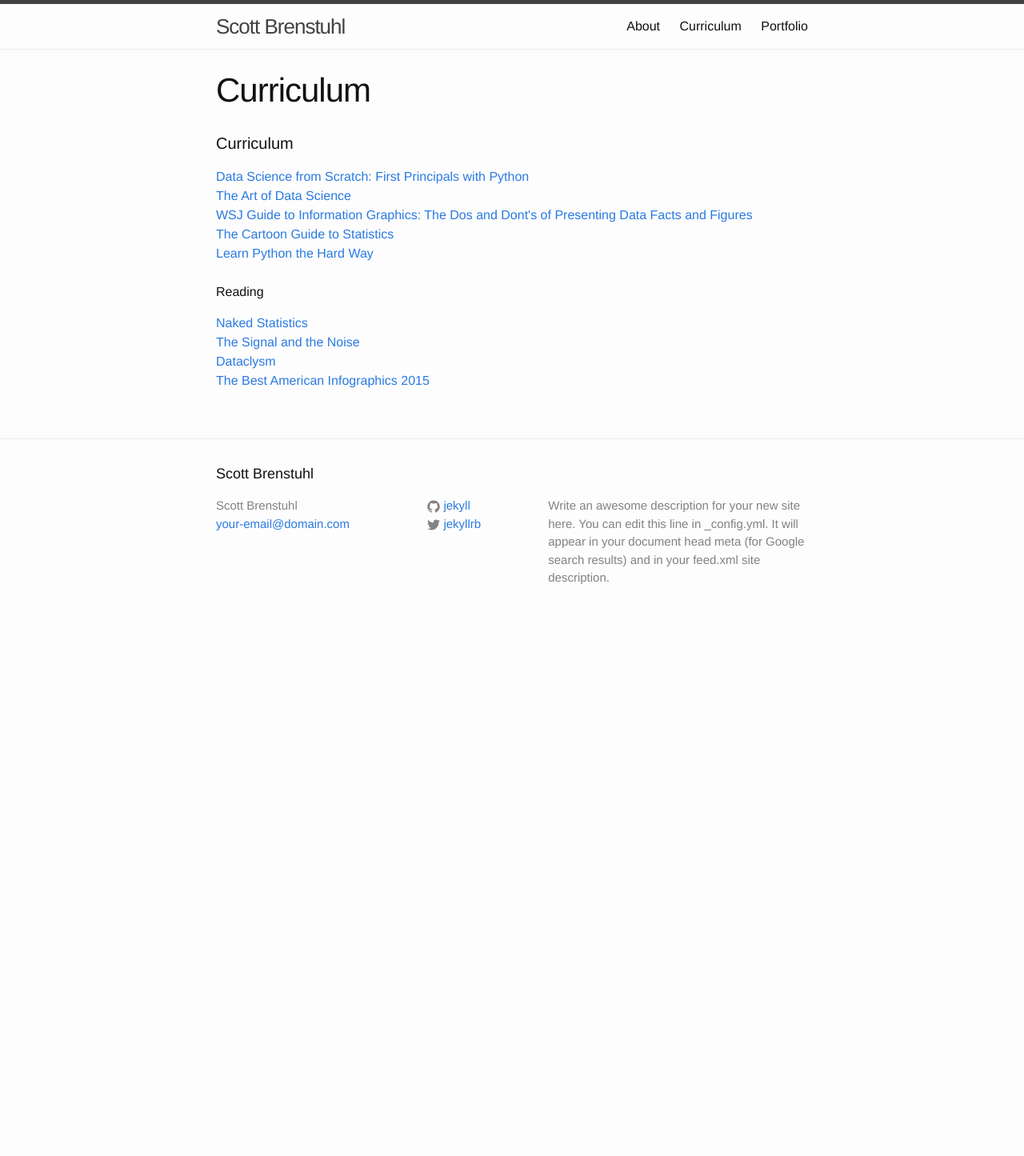
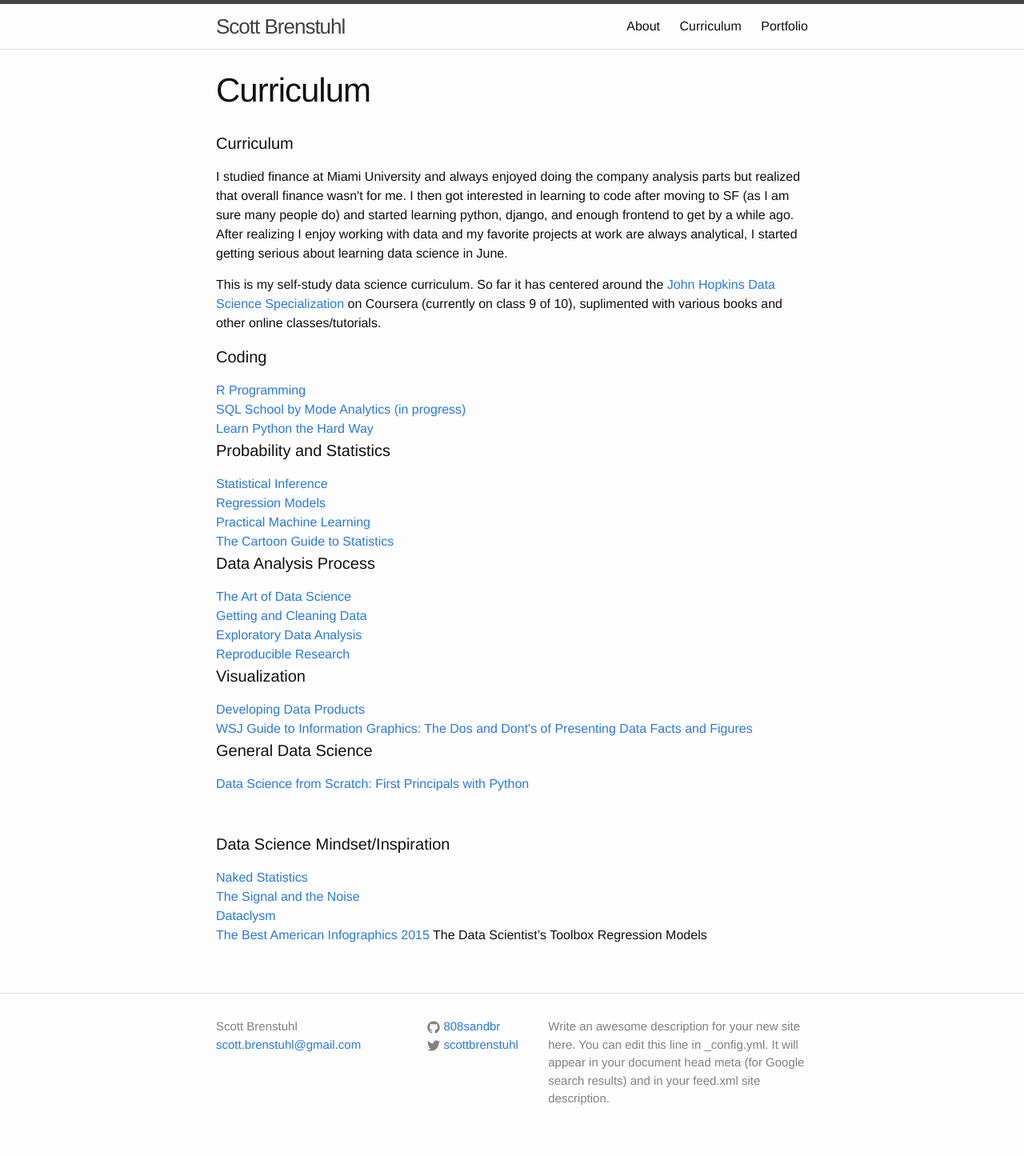
Before and after one commit to 808sAndBR/808sandbr.github.io, a Jekyll site: the page built from curriculum.md, in a window 1280 px wide. Shown: the whole page at 80% size. Built offline with Jekyll 4.4.1, drawn with Linux system fonts in a browser that asks for light colours; before the commit the page ends 900 px from its top, so only the background shows below that.

Commit message:
curriculum outline created

```diff
--- a/_config.yml
+++ b/_config.yml
@@ -7,15 +7,15 @@
 
 # Site settings
 title: Scott Brenstuhl
-email: your-email@domain.com
+email: scott.brenstuhl@gmail.com
 description: > # this means to ignore newlines until "baseurl:"
   Write an awesome description for your new site here. You can edit this
   line in _config.yml. It will appear in your document head meta (for
   Google search results) and in your feed.xml site description.
 baseurl: "" # the subpath of your site, e.g. /blog
 url: "http://yourdomain.com" # the base hostname & protocol for your site
-twitter_username: jekyllrb
-github_username:  jekyll
+twitter_username: scottbrenstuhl
+github_username:  808sandbr
 
 # Build settings
 markdown: kramdown
--- a/_includes/footer.html
+++ b/_includes/footer.html
@@ -1,8 +1,6 @@
 <footer class="site-footer">
 
   <div class="wrapper">
-
-    <h2 class="footer-heading">{{ site.title }}</h2>
 
     <div class="footer-col-wrapper">
       <div class="footer-col footer-col-1">
--- a/curriculum.md
+++ b/curriculum.md
@@ -7,19 +7,50 @@ permalink: /curriculum/
 <div class="home">
 
   <h1 class="page-heading">Curriculum</h1>
+  <p>
+    I studied finance at Miami University and always enjoyed doing the company analysis parts but realized that overall finance wasn't for me. I then got interested in learning to code after moving to SF (as I am sure many people do) and started learning python, django, and enough frontend to get by a while ago. After realizing I enjoy working with data and my favorite projects at work are always analytical, I started getting serious about learning data science in June.
+  </p>
+  <p>
+    This is my self-study data science curriculum. So far it has centered around the <a href="https://www.coursera.org/specializations/jhu-data-science">John Hopkins Data Science Specialization</a> on Coursera (currently on class 9 of 10), suplimented with various books and other online classes/tutorials.
+  </p>
+  <h4>Coding</h4>
+    <a>R Programming</a>
+    <br>
+    <a href="https://sqlschool.modeanalytics.com/" target="_blank">SQL School by Mode Analytics (in progress)</a>
+    <br>
+    <a href="http://learnpythonthehardway.org/book/" target="_blank">Learn Python the Hard Way</a>
 
-  <a href="http://smile.amazon.com/Data-Science-Scratch-Principles-Python/dp/149190142X" target="_blank">Data Science from Scratch: First Principals with Python</a>
-  <br>
-  <a href="https://leanpub.com/artofdatascience" target="_blank">The Art of Data Science</a>
-  <br>
-  <a href="http://smile.amazon.com/dp/0393347281/" target="_blank">WSJ Guide to Information Graphics: The Dos and Dont's of Presenting Data Facts and Figures</a>
-  <br>
-  <a href="http://smile.amazon.com/Cartoon-Guide-Statistics-Larry-Gonick/dp/0062731025/" target="_blank">The Cartoon Guide to Statistics</a>
-  <br>
-  <a href="http://learnpythonthehardway.org/book/" target="_blank">Learn Python the Hard Way</a>
+  <h4>Probability and Statistics</h4>
+    <a>Statistical Inference</a>
+    <br>
+    <a>Regression Models</a>
+    <br>
+    <a>Practical Machine Learning</a>
+    <br>
+    <a href="http://smile.amazon.com/Cartoon-Guide-Statistics-Larry-Gonick/dp/0062731025/" target="_blank">The Cartoon Guide to Statistics</a>
+
+  <h4>Data Analysis Process</h4>
+    <a href="https://leanpub.com/artofdatascience" target="_blank">The Art of Data Science</a>
+    <br>
+    <a>Getting and Cleaning Data</a>
+    <br>
+    <a>Exploratory Data Analysis</a>
+    <br>
+    <a>Reproducible Research</a>
+
+  <h4>Visualization</h4>
+    <a>Developing Data Products</a>
+    <br>
+    <a href="http://smile.amazon.com/dp/0393347281/" target="_blank">WSJ Guide to Information Graphics: The Dos and Dont's of Presenting Data Facts and Figures</a>
+
+
+  <h4>General Data Science</h4>
+    <a href="http://smile.amazon.com/Data-Science-Scratch-Principles-Python/dp/149190142X" target="_blank">Data Science from Scratch: First Principals with Python</a>
+    <br>
+
   <br><br>
 
-  <p>Reading</p>
+  <h4>Data Science Mindset/Inspiration</h4>
   <a href="http://smile.amazon.com/Naked-Statistics-Stripping-Dread-Data/dp/039334777X" target="_blank">Naked Statistics</a>
   <br>
   <a href="http://smile.amazon.com/The-Signal-Noise-Predictions-Fail-but/dp/0143125087" target="_blank">The Signal and the Noise</a>
@@ -28,4 +59,12 @@ permalink: /curriculum/
   <br>
   <a href="http://smile.amazon.com/Best-American-Infographics-2015/dp/0544542703" target="_blank">The Best American Infographics 2015 </a>
 
+  The Data Scientist’s Toolbox
+
+
+
+
+Regression Models
+
+
 </div>
```
Also changed, not shown: 2 other files.
